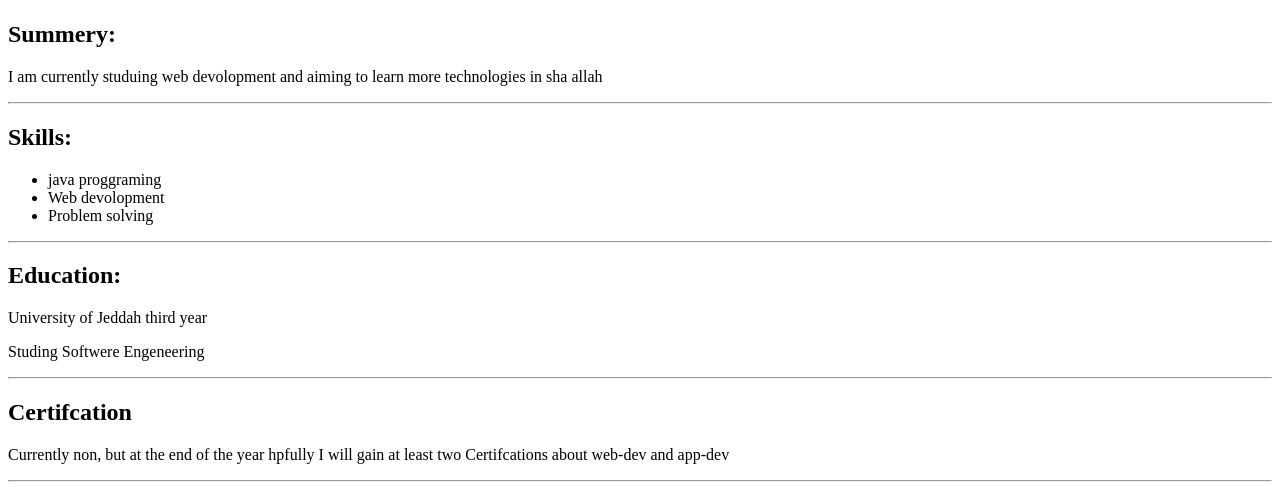
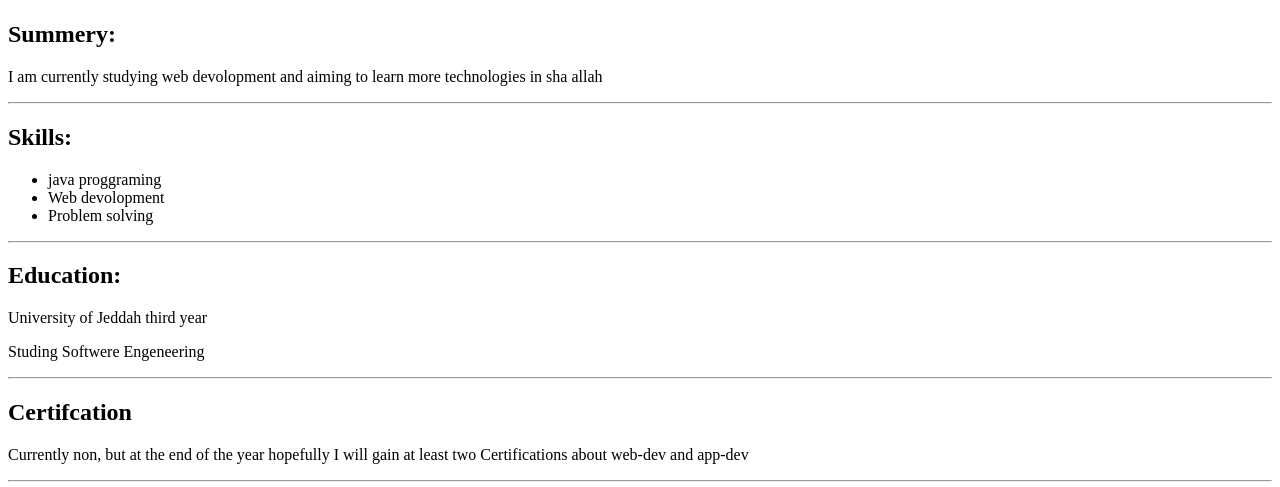
Before and after one commit to YoooArepy/capstone1, a plain HTML site: page index.html in a window 1280 px wide. Shown: the part 233-720 px from the top of the page. Drawn offline with Linux system fonts and the light colour scheme.

Commit message:
Update index.html

```diff
--- a/index.html
+++ b/index.html
@@ -9,7 +9,7 @@
     <h1>Son Goku</h1>
     <img src="https://th.bing.com/th/id/OIP.NRO8yetTvJXQukrmxbRGIAHaEK?rs=1&pid=ImgDetMain" width="200px" alt="goku drip">
     <h2>Summery:</h2>
-    <p>I am currently studuing web devolopment and aiming to learn more technologies in sha allah</p>
+    <p>I am currently studying web devolopment and aiming to learn more technologies in sha allah</p>
     <hr>
     <h2>Skills:</h2>
     <ul>
@@ -23,7 +23,7 @@
     <p>Studing Softwere Engeneering</p>
     <hr>
     <h2>Certifcation</h2>
-    <p>Currently non, but at the end of the year hpfully I will gain at least two Certifcations about web-dev and app-dev</p>
+    <p>Currently non, but at the end of the year hopefully I will gain at least two Certifications about web-dev and app-dev</p>
     <hr>
     <footer>
         <nav>
```
